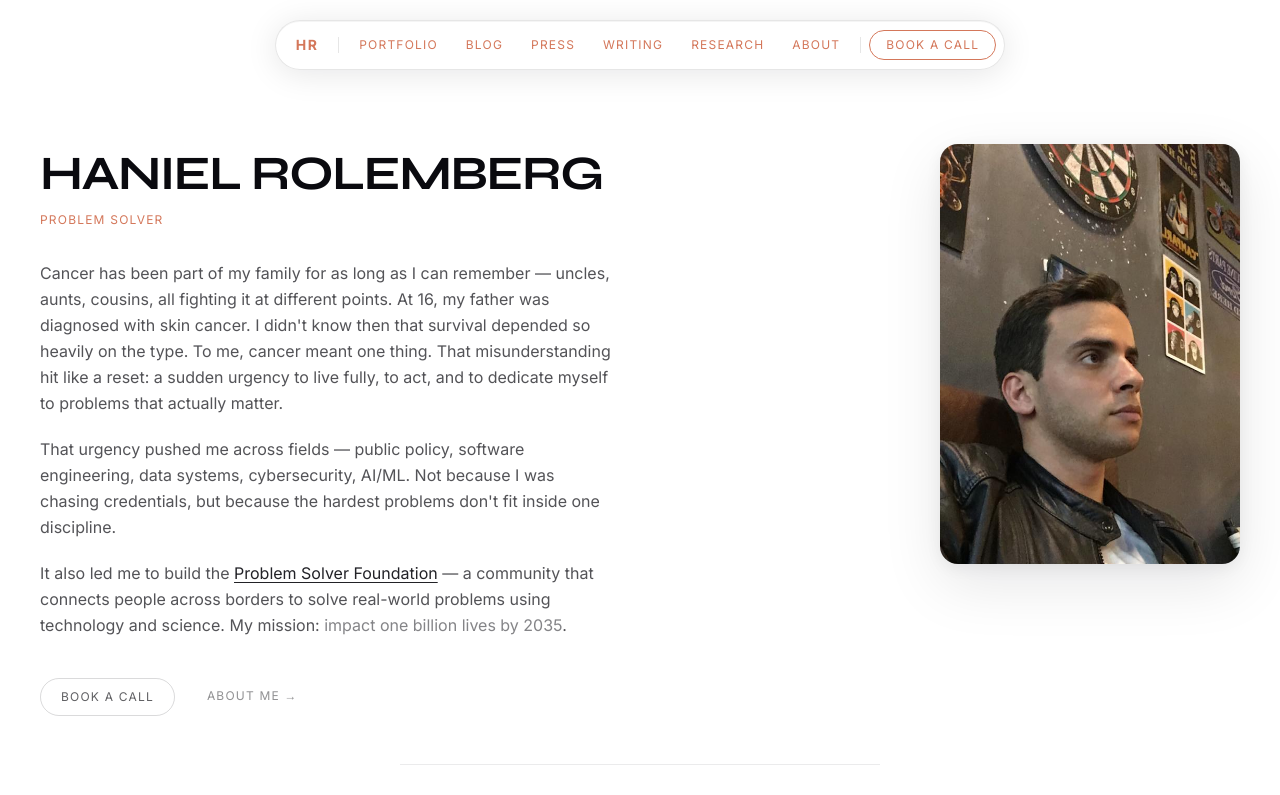
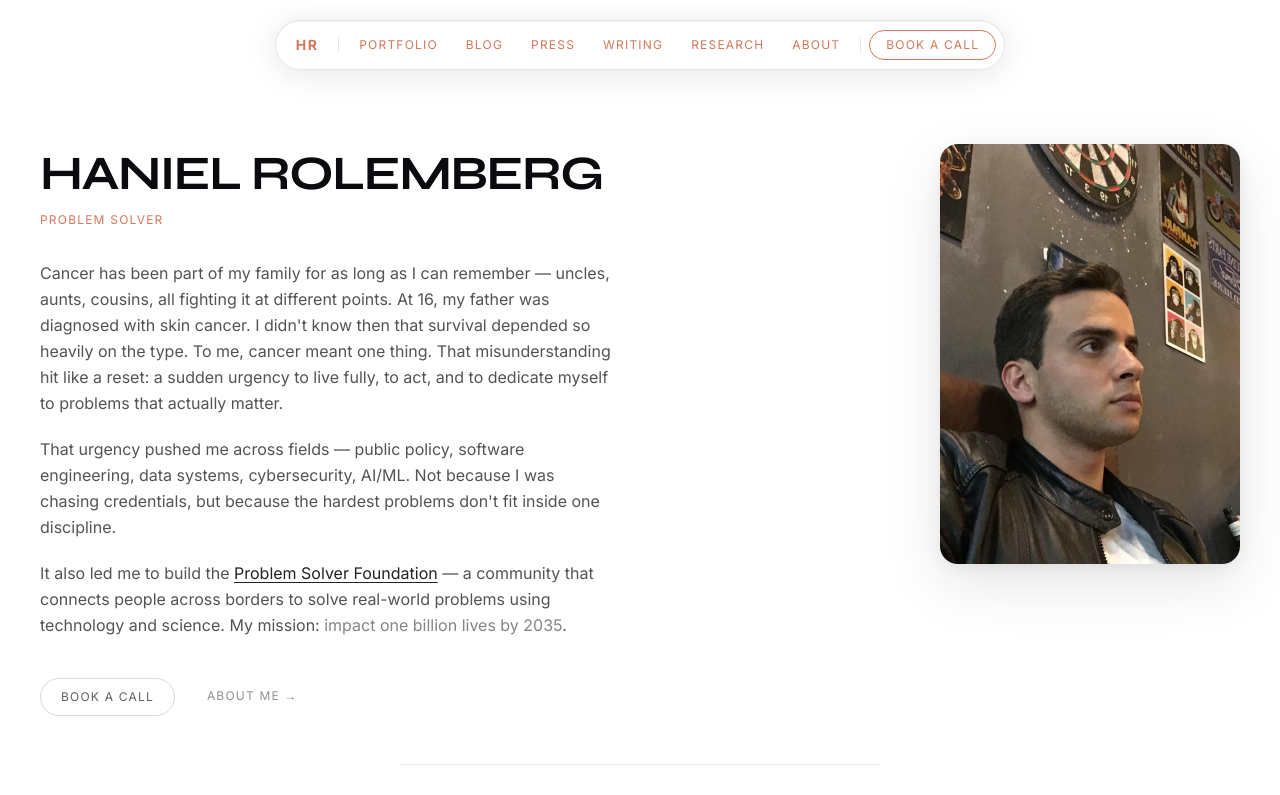
Before and after one commit to chutzpah-os/hr-portal, a Next.js app in the folder frontend/: page / in a window 1280 px wide. Shown: the top 795 px of the page. Built offline with nearby package versions, Linux system fonts and the light colour scheme; a web font is replaced by a local one.

Commit message:
Fix image centering

```diff
--- a/frontend/src/app/page.tsx
+++ b/frontend/src/app/page.tsx
@@ -342,7 +342,7 @@ export default function Home() {
                 sizes="(max-width: 768px) 90vw, 320px"
                 quality={85}
                 className="object-cover"
-                style={{ objectPosition: 'center 20%' }}
+                style={{ objectPosition: 'center 30%' }}
                 priority
               />
             </motion.div>
```
